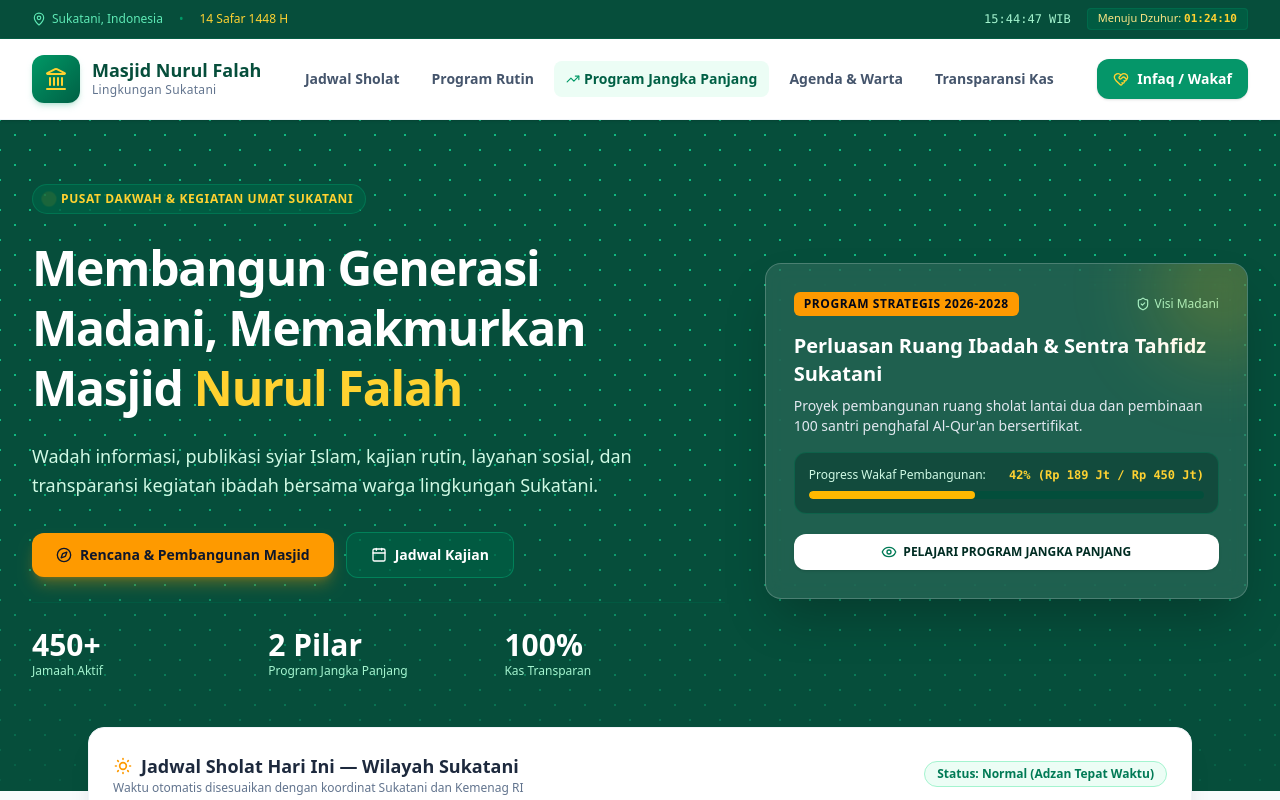
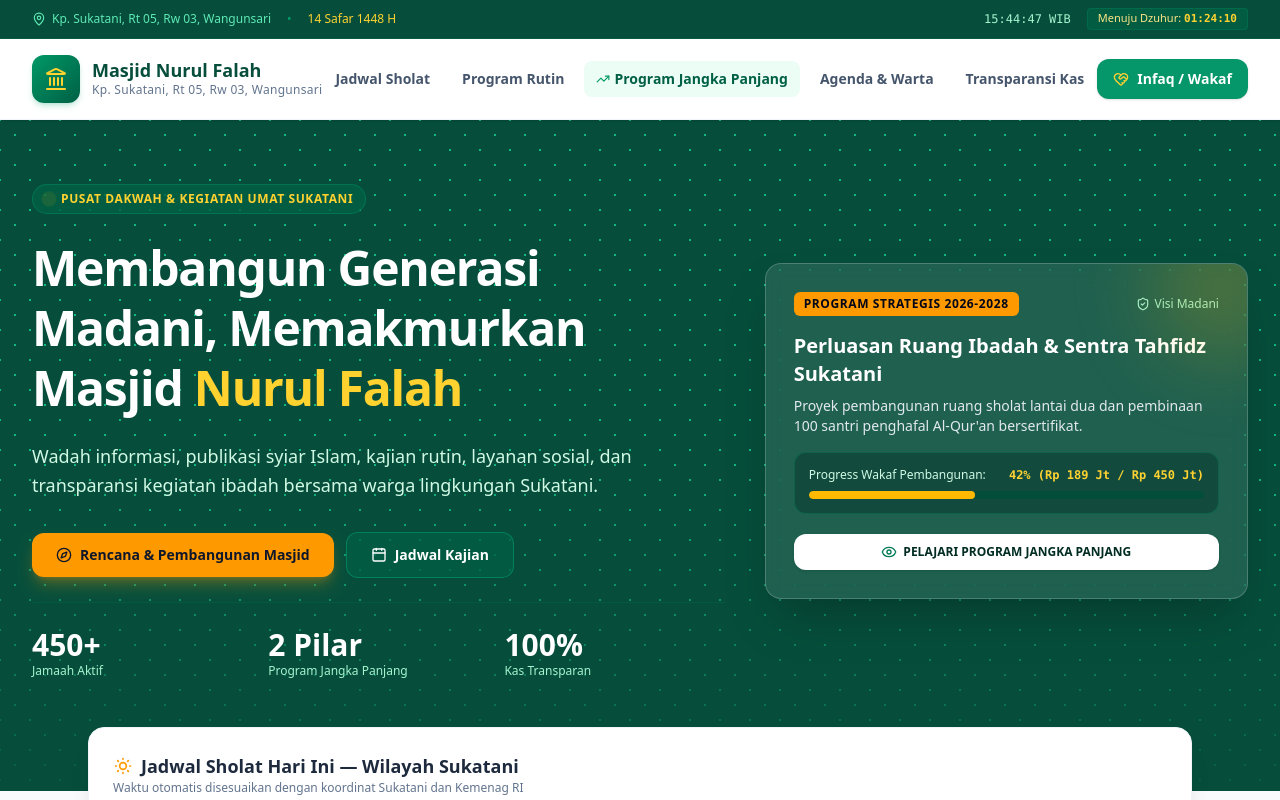
Before and after one commit to burubur/dkmnf, a React (Vite) app: page / in a window 1280 px wide. Shown: the top 800 px of the page. Built offline with nearby package versions, Linux system fonts and the light colour scheme.

Commit message:
fix(header): update address to Kp. Sukatani, Rt 05, Rw 03, Wangunsari and remove status badge

```diff
--- a/src/components/home/PrayerTimesWidget.tsx
+++ b/src/components/home/PrayerTimesWidget.tsx
@@ -24,9 +24,6 @@ export function PrayerTimesWidget() {
               Waktu otomatis disesuaikan dengan koordinat Sukatani dan Kemenag RI
             </p>
           </div>
-          <span className="text-xs font-semibold bg-emerald-50 text-emerald-700 px-3 py-1 rounded-full border border-emerald-200">
-            Status: Normal (Adzan Tepat Waktu)
-          </span>
         </div>
 
         {/* Prayer Cards Grid */}
--- a/src/components/layout/Navbar.tsx
+++ b/src/components/layout/Navbar.tsx
@@ -35,7 +35,9 @@ export function Navbar({ onOpenInfaq }: NavbarProps) {
             </div>
             <div>
               <div className="font-bold text-lg leading-tight text-[#064e3b]">Masjid Nurul Falah</div>
-              <div className="text-xs text-slate-500 font-medium tracking-wide">Lingkungan Sukatani</div>
+              <div className="text-xs text-slate-500 font-medium tracking-wide">
+                Kp. Sukatani, Rt 05, Rw 03, Wangunsari
+              </div>
             </div>
           </a>
 
--- a/src/components/layout/TopBar.tsx
+++ b/src/components/layout/TopBar.tsx
@@ -22,7 +22,7 @@ export function TopBar() {
       <div className="max-w-7xl mx-auto flex flex-wrap justify-between items-center gap-2">
         <div className="flex items-center gap-4">
           <span className="flex items-center gap-1.5 text-emerald-300">
-            <MapPin className="w-3.5 h-3.5" /> Sukatani, Indonesia
+            <MapPin className="w-3.5 h-3.5" /> Kp. Sukatani, Rt 05, Rw 03, Wangunsari
           </span>
           <span className="hidden sm:inline-block text-emerald-600">•</span>
           <span className="text-amber-300 font-medium">14 Safar 1448 H</span>
--- a/src/data/masjid.json
+++ b/src/data/masjid.json
@@ -3,13 +3,13 @@
   "arabicName": "مَسْجِدُ نُوْرِ الْفَلَاحِ",
   "tagline": "Pembangunan Masjid Permanen 2 Lantai & Pusat Dakwah Umat",
   "address": {
-    "kampung": "Kp. Sukatani RT 02 RW 05",
+    "kampung": "Kp. Sukatani, Rt 05, Rw 03",
     "kelurahan": "Wangunsari",
     "kecamatan": "Cisolok",
     "kabupaten": "Sukabumi",
     "provinsi": "Jawa Barat",
     "kodepos": "43366",
-    "fullAddress": "Jl. Masjid Nurul Falah No. 01, Kp. Sukatani RT 02 RW 05, Wangunsari, Cisolok, Sukabumi"
+    "fullAddress": "Jl. Masjid Nurul Falah No. 01, Kp. Sukatani, Rt 05, Rw 03, Wangunsari, Cisolok, Sukabumi"
   },
   "coordinates": {
     "latitude": -6.9458,
```
